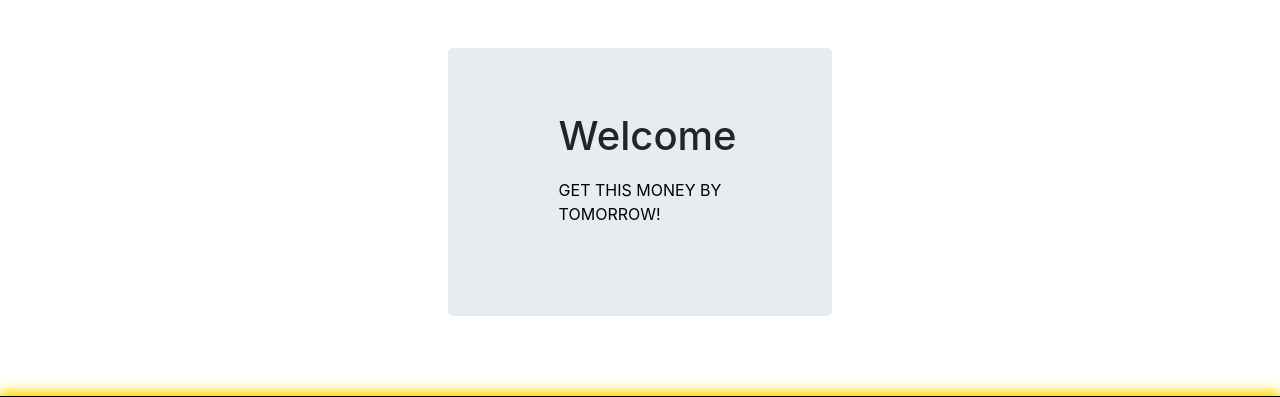
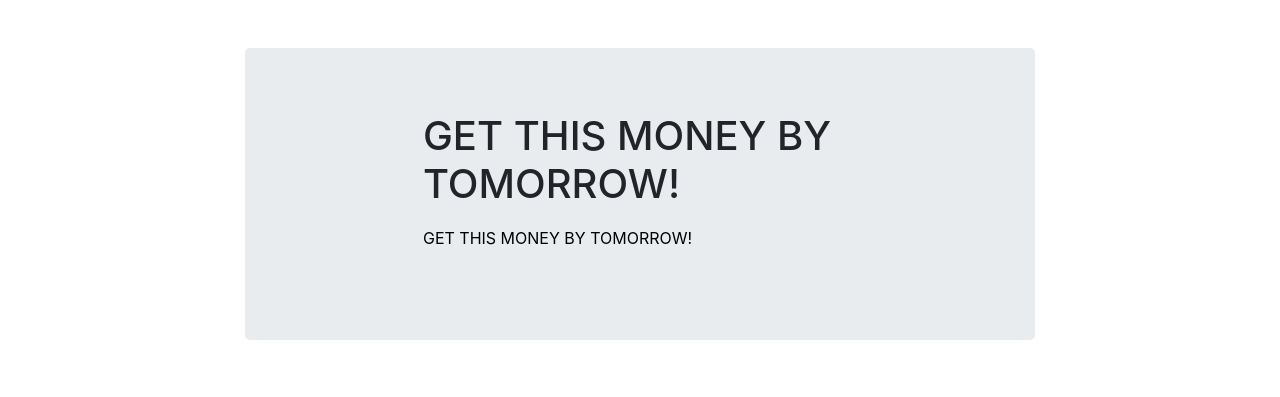
Before and after one commit to z0sun/deployment5, a Flask app: page / in a window 1280 px wide. Shown: the part 152-549 px from the top of the page. Run offline with Flask 2, Linux system fonts and the light colour scheme; some libraries are stand-ins or nearby versions.

Commit message:
Update home.html

```diff
--- a/templates/home.html
+++ b/templates/home.html
@@ -6,7 +6,7 @@
 <main role="main">
   <div class="jumbotron">
       <div class="col-sm-8 mx-auto">
-          <h1>Welcome</h1>
+          <h1>GET THIS MONEY BY TOMORROW!</h1>
           <p style="color: black;"><b> GET THIS MONEY BY TOMORROW! </b></p>
       </div>
   </div>
```
